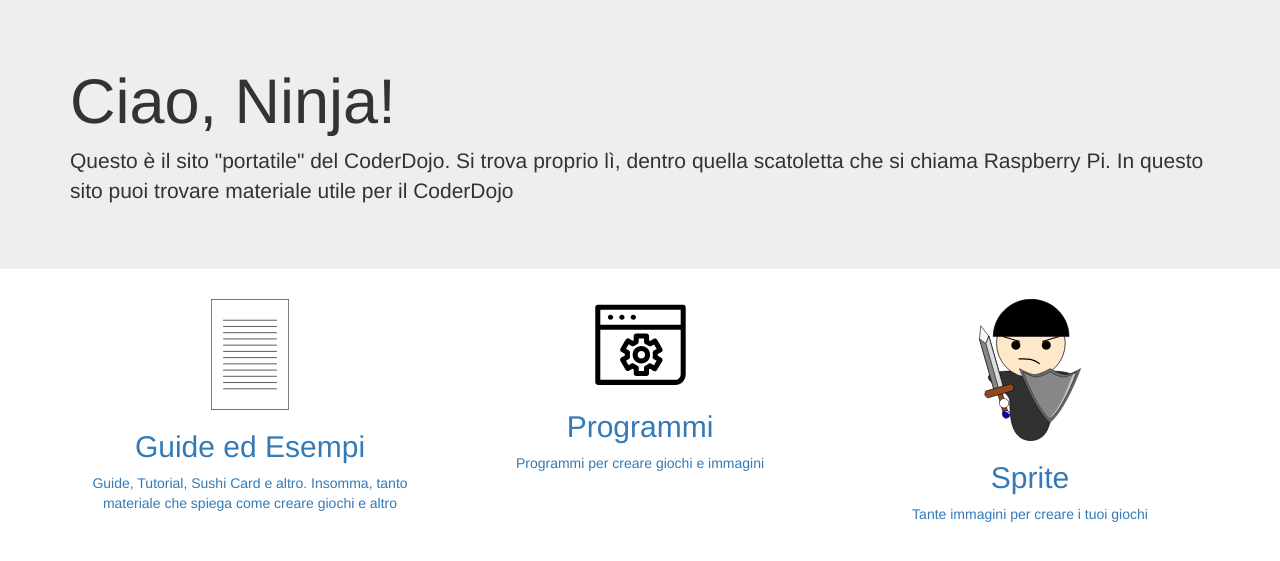
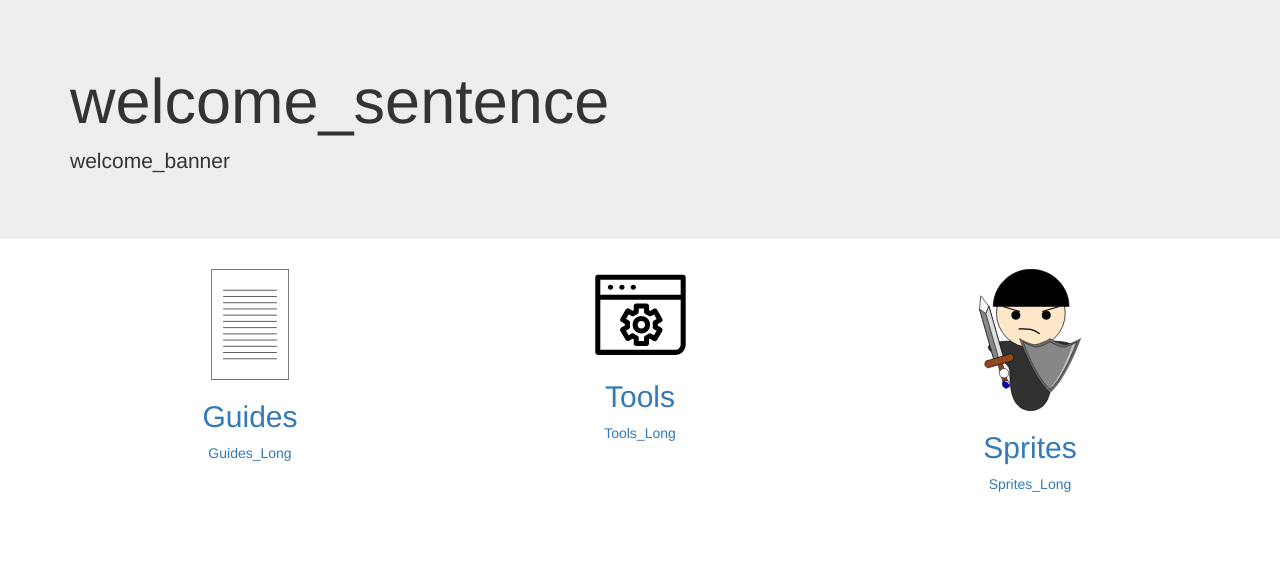
Before and after one commit to CoderDojoBrianza/CoderDojo-Mobile-Toolbox, a Django app: template templates/coderdojomobile/index.html in a window 1280 px wide. Shown: the part 51-612 px from the top of the page. Run offline with Django 3.2, Linux system fonts and the light colour scheme; the template is opened without the code that fills it, so the values that code supplies are empty; some libraries are stand-ins or nearby versions.

Commit message:
Localization, added home page screenshot in Readme

```diff
--- a/templates/coderdojomobile/index.html
+++ b/templates/coderdojomobile/index.html
@@ -1,6 +1,7 @@
 {% extends "coderdojomobile/base.html" %}
 
 {% load static %}
+{% load i18n %}
 
 {% block title %}HOMEPAGE CODERDOJO MOBILE TOOLKIT{% endblock %}
 
@@ -9,8 +10,8 @@
 
     <div class="jumbotron">
       <div class="container">
-        <h1>Ciao, Ninja!</h1>
-        <p>Questo è il sito "portatile" del CoderDojo. Si trova proprio lì, dentro quella scatoletta che si chiama Raspberry Pi. In questo sito puoi trovare materiale utile per il CoderDojo</p>
+        <h1>{% trans "welcome_sentence" %}</h1>
+        <p>{% trans "welcome_banner" %}</p>
 
       </div>
     </div>
@@ -20,22 +21,22 @@
 			<div class="col-md-4">
 				<a href="{% url 'coderdojomobile:learningTopics' %}">
 				<img src="{% static 'toolbox/images/foglio scritto.svg' %}" class="img-responsive center-block" style="width: 100% \9;" alt="Guide ed Esempi">
-				<h2 class="text-center">Guide ed Esempi</h2>
-				<p class="text-center" >Guide, Tutorial, Sushi Card e altro. Insomma, tanto materiale che spiega come creare giochi e altro</p>
+				<h2 class="text-center">{% trans "Guides" %}</h2>
+				<p class="text-center" >{% trans "Guides_Long" %}</p>
 				</a>
 			</div>
 			<div class="col-md-4">
 				<a href="{% url 'coderdojomobile:soft' %}">
 				<img src="{% static 'toolbox/images/if_Science__Technology_29_2633202.svg' %}" class="img-responsive center-block" style="width: 100% \9;" alt="Programmi">
-				<h2 class="text-center">Programmi</h2>
-				<p class="text-center" >Programmi per creare giochi e immagini</p>
+				<h2 class="text-center">{% trans "Tools" %}</h2>
+				<p class="text-center" >{% trans "Tools_Long" %}</p>
 				</a>
 			</div>
 			<div class="col-md-4">
 				<a href="{% url 'coderdojomobile:sprites' %}">
 					<img src="{% static 'toolbox/images/sprites.svg' %}" class="img-responsive center-block" style="width: 100% \9;" alt="Sprites" >
-					<h2 class="text-center">Sprite</h2>
-					<p class="text-center" >Tante immagini per creare i tuoi giochi</p>
+					<h2 class="text-center">{% trans "Sprites" %}</h2>
+					<p class="text-center" >{% trans "Sprites_Long" %}</p>
 				</a>
 			</div>
 		</div>
```
Also changed, not shown: README.md, locale/en/LC_MESSAGES/django.po, locale/it/LC_MESSAGES/django.po, 1 other file.
